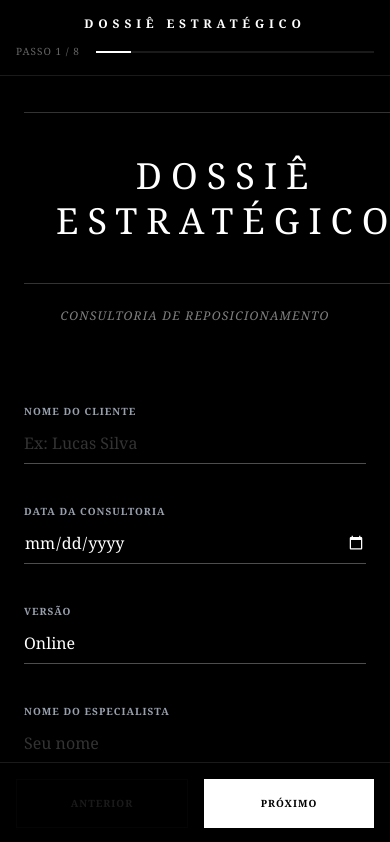
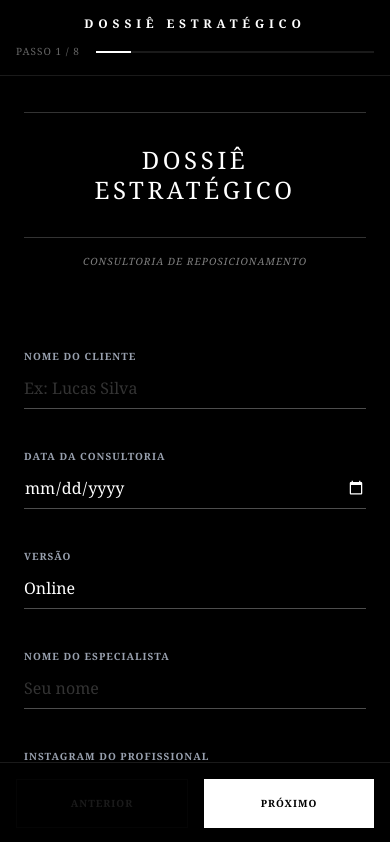
Before and after one commit to kodastrategic/dossie-visagismo, a Next.js app: page / in a window 390 px wide. Shown: the top 842 px of the page. Built offline with nearby package versions, Linux system fonts and the light colour scheme.

Commit message:
Update page.tsx

```diff
--- a/src/app/page.tsx
+++ b/src/app/page.tsx
@@ -118,11 +118,11 @@ export default function DossieWizard() {
         {/* PASSO 1: CAPA */}
         {step === 1 && (
           <div className="space-y-12 animate-in fade-in slide-in-from-bottom-8 duration-1000">
-            <div className="text-center space-y-6">
-              <h1 className="text-4xl md:text-6xl uppercase tracking-[0.25em] font-extralight border-y border-white/20 py-10 md:py-16 inline-block px-8 md:px-20 leading-tight">
+            <div className="text-center space-y-4 md:space-y-6">
+              <h1 className="text-2xl sm:text-3xl md:text-6xl uppercase tracking-[0.15em] md:tracking-[0.25em] font-extralight border-y border-white/20 py-8 md:py-16 inline-block px-4 md:px-20 leading-tight w-full md:w-auto">
                 DOSSIÊ ESTRATÉGICO
               </h1>
-              <p className="italic text-white/50 tracking-widest uppercase text-xs md:text-sm">Consultoria de Reposicionamento</p>
+              <p className="italic text-white/50 tracking-widest uppercase text-[10px] md:text-sm">Consultoria de Reposicionamento</p>
             </div>
             <div className="grid grid-cols-1 md:grid-cols-2 gap-x-12 gap-y-4 pt-8">
               <Input label="Nome do cliente" value={formData.cliente} onChange={e => setFormData({...formData, cliente: e.target.value})} placeholder="Ex: Lucas Silva" />
```
